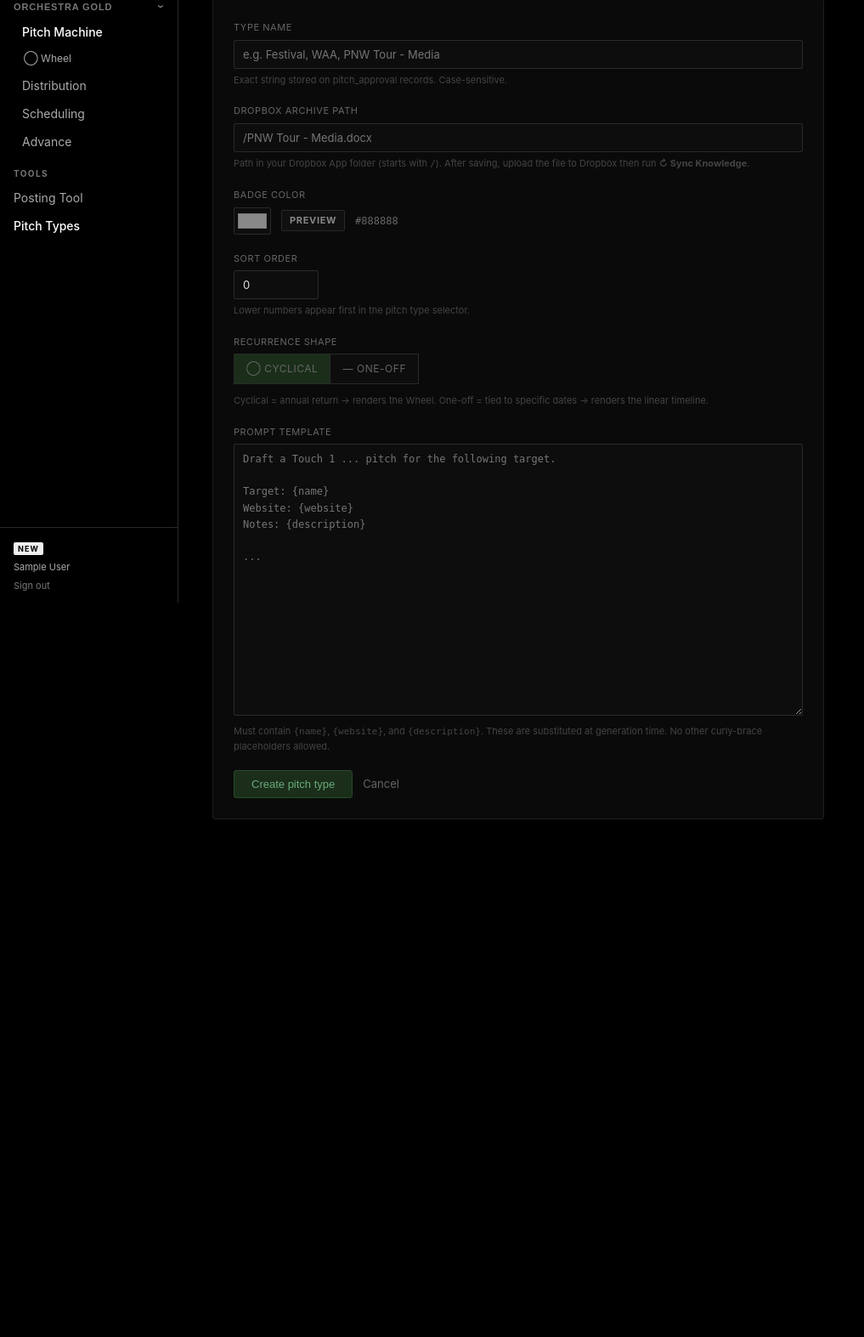
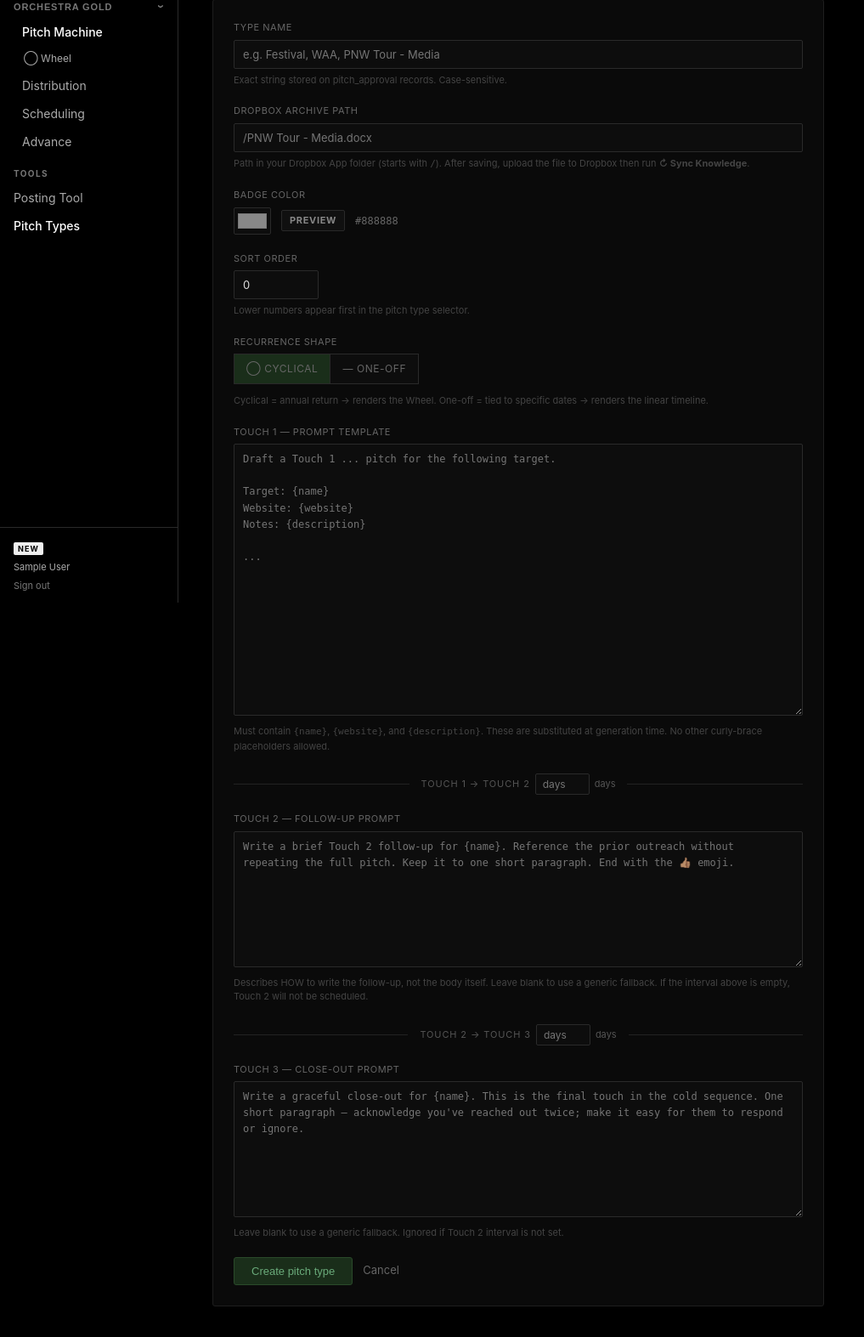
Before and after one commit to orchestragold/control-room, a Flask app: page /projects/orchestra-gold/pitch-machine/config/new in a window 1280 px wide. Shown: the part 91-1664 px from the top of the page at 85% size, without its empty margins (0-1017 px from the left). Before the commit the page ends 1055 px from the top, so only its background shows below. Run offline with Flask 3, Linux system fonts and the light colour scheme; a user stored in the database is signed in; tables that the repository leaves empty hold one stand-in row (values such as "Sample post").

Commit message:
fix: multi-touch UI, shared generation core, test coverage
Two requirements from the multi-touch slice that did not ship:

1. Pitch Type edit form now includes Touch 2/3 prompt fields and interval
   inputs (touch1_to_touch2_days, touch2_to_touch3_days) stacked below the
   Touch 1 template with the interval on the divider between steps.
   config_new and config_edit routes both read and persist all four fields.

2. Browser generation path (run_generate_next) was only creating Touch 1.
   Root cause: duplicate implementation vs the CLI path, which drifted when
   Touch 2/3 logic was added. Fixed by extracting _process_generate_draft_task
   into cli.py — both run_generate_next and generate_drafts now call it.
   generate_drafts collapsed from ~130 lines to ~30; run_generate_next from
   ~70 to ~20.

Also fixes CLAUDE_API_KEY → ANTHROPIC_API_KEY in _generate_followup_body
(wrong key name would have silently produced placeholder bodies on Touch 2/3).

Tests added (143 total, +5):
- T5: run_generate_next creates 3 PitchApproval rows when sequence configured
- T5b: generate-drafts CLI same assertion (both entry points, one impl)
- T6: no interval → only Touch 1 created
- T12: config_edit round-trips touch1_to_touch2_days through the form
- T12b: blank interval field saves as NULL, not 0

Schema note: production MySQL needs the ALTER TABLE from schema.sql before
this deploy (touch1_to_touch2_days, touch2_to_touch3_days, touch2_prompt,
touch3_prompt, is_cyclical on pitch_type_configs).

Co-Authored-By: Claude Sonnet 4.6 <noreply@anthropic.com>

```diff
--- a/app/pitch_machine/routes.py
+++ b/app/pitch_machine/routes.py
@@ -532,7 +532,8 @@ def generate():
 def run_generate_next():
     _require_access()
     from datetime import datetime, timedelta
-    from app.integrations.claude_drafts import DraftGenerationError, DraftGenerator
+    from app.integrations.claude_drafts import DraftGenerationError
+    from app.pitch_machine.cli import _process_generate_draft_task
 
     # Reset tasks stuck in 'processing' for > 5 min (gateway timeout recovery)
     stale_cutoff = datetime.utcnow() - timedelta(minutes=5)
@@ -563,59 +564,15 @@ def run_generate_next():
     task.started_at = datetime.utcnow()
     db.session.commit()
 
-    payload    = task.payload or {}
-    entry_type = payload.get('entry_type', 'hubspot')
-    pitch_type = payload.get('pitch_type', 'Festival')
-
-    if entry_type == 'hubspot':
-        name        = payload.get('name', '')
-        website     = payload.get('website') or None
-        description = payload.get('description') or None
-        hubspot_id  = payload.get('hubspot_id', '')
-        send_date   = _parse_form_date(payload.get('send_date') or '')
-    else:
-        name        = payload.get('item_name', '')
-        website     = None
-        description = payload.get('notes') or None
-        hubspot_id  = payload.get('hubspot_id', '')
-        send_date   = _parse_form_date(payload.get('send_date') or '')
-
-    try:
-        draft = DraftGenerator(pitch_type=pitch_type).generate(
-            name=name, website=website, description=description,
-        )
+    try:
+        result = _process_generate_draft_task(task)
     except DraftGenerationError as e:
-        task.status        = 'failed'
-        task.error_message = str(e)
-        task.completed_at  = datetime.utcnow()
-        db.session.commit()
         remaining = _pending_gen_count()
+        name = (task.payload or {}).get('name') or (task.payload or {}).get('item_name', '')
         return jsonify({'done': remaining == 0, 'remaining': remaining, 'error': f'{name}: {e}'})
 
-    if entry_type == 'hubspot':
-        to_email = _extract_email(draft.research_notes)
-    else:
-        to_email = payload.get('email_address', '')
-
-    db.session.add(PitchApproval(
-        hubspot_contact_id = hubspot_id,
-        company_name       = name,
-        pitch_type         = pitch_type,
-        touch_number       = 1,
-        draft_subject      = draft.subject,
-        draft_body         = sanitize_body_html(draft.body),
-        research_notes     = draft.research_notes,
-        to_email           = to_email,
-        cc_email           = _DEFAULT_CC,
-        send_date          = send_date,
-        status             = 'pending',
-    ))
-    task.status       = 'completed'
-    task.completed_at = datetime.utcnow()
-    db.session.commit()
-
     remaining = _pending_gen_count()
-    return jsonify({'done': remaining == 0, 'remaining': remaining, 'name': name})
+    return jsonify({'done': remaining == 0, 'remaining': remaining, 'name': result['name']})
 
 
 # ── Touch 1 review / approve ──────────────────────────────────────────────────────
@@ -1158,12 +1115,16 @@ def config_new():
     from app.models.pitch_config import PitchTypeConfig
 
     if request.method == 'POST':
-        name                 = request.form.get('name', '').strip()
-        archive_dropbox_path = request.form.get('archive_dropbox_path', '').strip()
-        prompt_template      = request.form.get('prompt_template', '').strip()
-        badge_color          = request.form.get('badge_color', '#888888').strip()
-        sort_order           = int(request.form.get('sort_order', 0) or 0)
-        is_cyclical          = request.form.get('is_cyclical') == '1'
+        name                  = request.form.get('name', '').strip()
+        archive_dropbox_path  = request.form.get('archive_dropbox_path', '').strip()
+        prompt_template       = request.form.get('prompt_template', '').strip()
+        badge_color           = request.form.get('badge_color', '#888888').strip()
+        sort_order            = int(request.form.get('sort_order', 0) or 0)
+        is_cyclical           = request.form.get('is_cyclical') == '1'
+        touch1_to_touch2_days = _parse_interval(request.form.get('touch1_to_touch2_days', ''))
+        touch2_to_touch3_days = _parse_interval(request.form.get('touch2_to_touch3_days', ''))
+        touch2_prompt         = request.form.get('touch2_prompt', '').strip() or None
+        touch3_prompt         = request.form.get('touch3_prompt', '').strip() or None
 
         error = _validate_pitch_type_form(name, archive_dropbox_path, prompt_template, badge_color)
         if error:
@@ -1184,6 +1145,10 @@ def config_new():
             sort_order=sort_order,
             is_cyclical=is_cyclical,
             active=True,
+            touch1_to_touch2_days=touch1_to_touch2_days,
+            touch2_to_touch3_days=touch2_to_touch3_days,
+            touch2_prompt=touch2_prompt,
+            touch3_prompt=touch3_prompt,
         ))
         db.session.commit()
         flash(f'Pitch type {name!r} created.', 'success')
@@ -1201,12 +1166,16 @@ def config_edit(tid: int):
     pt = PitchTypeConfig.query.get_or_404(tid)
 
     if request.method == 'POST':
-        name                 = request.form.get('name', '').strip()
-        archive_dropbox_path = request.form.get('archive_dropbox_path', '').strip()
-        prompt_template      = request.form.get('prompt_template', '').strip()
-        badge_color          = request.form.get('badge_color', '#888888').strip()
-        sort_order           = int(request.form.get('sort_order', 0) or 0)
-        is_cyclical          = request.form.get('is_cyclical') == '1'
+        name                  = request.form.get('name', '').strip()
+        archive_dropbox_path  = request.form.get('archive_dropbox_path', '').strip()
+        prompt_template       = request.form.get('prompt_template', '').strip()
+        badge_color           = request.form.get('badge_color', '#888888').strip()
+        sort_order            = int(request.form.get('sort_order', 0) or 0)
+        is_cyclical           = request.form.get('is_cyclical') == '1'
+        touch1_to_touch2_days = _parse_interval(request.form.get('touch1_to_touch2_days', ''))
+        touch2_to_touch3_days = _parse_interval(request.form.get('touch2_to_touch3_days', ''))
+        touch2_prompt         = request.form.get('touch2_prompt', '').strip() or None
+        touch3_prompt         = request.form.get('touch3_prompt', '').strip() or None
 
         error = _validate_pitch_type_form(name, archive_dropbox_path, prompt_template, badge_color)
         if error:
@@ -1223,24 +1192,32 @@ def config_edit(tid: int):
             return render_template('pitch_machine/config_form.html',
                                    mode='edit', pt=pt, form=request.form)
 
-        pt.name                 = name
-        pt.archive_dropbox_path = archive_dropbox_path
-        pt.prompt_template      = prompt_template
-        pt.badge_color          = badge_color
-        pt.sort_order           = sort_order
-        pt.is_cyclical          = is_cyclical
+        pt.name                  = name
+        pt.archive_dropbox_path  = archive_dropbox_path
+        pt.prompt_template       = prompt_template
+        pt.badge_color           = badge_color
+        pt.sort_order            = sort_order
+        pt.is_cyclical           = is_cyclical
+        pt.touch1_to_touch2_days = touch1_to_touch2_days
+        pt.touch2_to_touch3_days = touch2_to_touch3_days
+        pt.touch2_prompt         = touch2_prompt
+        pt.touch3_prompt         = touch3_prompt
         db.session.commit()
         flash(f'Pitch type {name!r} updated.', 'success')
         return redirect(url_for('pitch_machine.config_list'))
 
     return render_template('pitch_machine/config_form.html',
                            mode='edit', pt=pt, form={
-                               'name':                 pt.name,
-                               'archive_dropbox_path': pt.archive_dropbox_path,
-                               'prompt_template':      pt.prompt_template,
-                               'badge_color':          pt.badge_color,
-                               'sort_order':           pt.sort_order,
-                               'is_cyclical':          '1' if pt.is_cyclical else '0',
+                               'name':                  pt.name,
+                               'archive_dropbox_path':  pt.archive_dropbox_path,
+                               'prompt_template':       pt.prompt_template,
+                               'badge_color':           pt.badge_color,
+                               'sort_order':            pt.sort_order,
+                               'is_cyclical':           '1' if pt.is_cyclical else '0',
+                               'touch1_to_touch2_days': pt.touch1_to_touch2_days or '',
+                               'touch2_to_touch3_days': pt.touch2_to_touch3_days or '',
+                               'touch2_prompt':         pt.touch2_prompt or '',
+                               'touch3_prompt':         pt.touch3_prompt or '',
                            })
 
 
@@ -1275,6 +1252,15 @@ def _validate_pitch_type_form(name, archive_dropbox_path, prompt_template, badge
 
 
 # ── Helpers ──────────────────────────────────────────────────────────────────────
+
+def _parse_interval(value: str) -> Optional[int]:
+    """Parse a form integer field; returns None if blank or non-positive."""
+    try:
+        v = int(value)
+        return v if v > 0 else None
+    except (ValueError, TypeError):
+        return None
+
 
 def _get_type_colors() -> dict:
     """Return {name: badge_color} for all pitch types. Empty dict if DB unavailable."""
--- a/app/templates/pitch_machine/config_form.html
+++ b/app/templates/pitch_machine/config_form.html
@@ -44,6 +44,30 @@
     width: 44px; height: 32px; padding: 2px; border: 1px solid #2a2a2a;
     border-radius: 2px; background: #0d0d0d; cursor: pointer;
   }
+
+  .touch-divider {
+    display: flex; align-items: center; gap: 14px; margin: 24px 0 20px;
+  }
+  .touch-divider-line { flex: 1; height: 1px; background: #222; }
+  .touch-divider-label {
+    font-size: 11px; color: #555; letter-spacing: 0.08em; text-transform: uppercase;
+    white-space: nowrap;
+  }
+  .touch-divider-interval {
+    display: flex; align-items: center; gap: 6px;
+  }
+  .touch-divider-interval input[type="number"] {
+    width: 64px; padding: 4px 8px; background: #0d0d0d;
+    border: 1px solid #2a2a2a; border-radius: 2px; color: #ddd;
+    font-size: 12px; font-family: inherit;
+  }
+  .touch-divider-interval input:focus { outline: 1px solid #3a5a3a; border-color: #3a5a3a; }
+  .touch-divider-interval span { font-size: 11px; color: #555; }
+  .touch-section-label {
+    font-size: 11px; color: #555; letter-spacing: 0.05em; text-transform: uppercase;
+    margin-bottom: 6px;
+  }
+  .field textarea.touch-prompt { min-height: 160px; }
   .color-preview {
     font-size: 11px; font-weight: 700; letter-spacing: 0.06em;
     text-transform: uppercase; padding: 3px 9px; border-radius: 2px;
@@ -157,12 +181,59 @@
     </div>
 
     <div class="field">
-      <label for="prompt_template">Prompt template</label>
+      <label for="prompt_template">Touch 1 — prompt template</label>
       <textarea id="prompt_template" name="prompt_template"
                 placeholder="Draft a Touch 1 ... pitch for the following target.&#10;&#10;Target: {name}&#10;Website: {website}&#10;Notes: {description}&#10;&#10;...">{{ form.get('prompt_template', '') }}</textarea>
       <div class="field-hint">
         Must contain <code>{name}</code>, <code>{website}</code>, and <code>{description}</code>.
         These are substituted at generation time. No other curly-brace placeholders allowed.
+      </div>
+    </div>
+
+    {# ── Touch 2 ──────────────────────────────────────────────────────────── #}
+    <div class="touch-divider">
+      <div class="touch-divider-line"></div>
+      <div class="touch-divider-interval">
+        <div class="touch-divider-label">Touch 1 → Touch 2</div>
+        <input type="number" name="touch1_to_touch2_days" id="touch1_to_touch2_days"
+               min="1" max="365"
+               value="{{ form.get('touch1_to_touch2_days', '') }}"
+               placeholder="days">
+        <span>days</span>
+      </div>
+      <div class="touch-divider-line"></div>
+    </div>
+
+    <div class="field">
+      <label for="touch2_prompt">Touch 2 — follow-up prompt</label>
+      <textarea id="touch2_prompt" name="touch2_prompt" class="touch-prompt"
+                placeholder="Write a brief Touch 2 follow-up for {name}. Reference the prior outreach without repeating the full pitch. Keep it to one short paragraph. End with the 👍🏽 emoji.">{{ form.get('touch2_prompt', '') }}</textarea>
+      <div class="field-hint">
+        Describes HOW to write the follow-up, not the body itself. Leave blank to use a generic fallback.
+        If the interval above is empty, Touch 2 will not be scheduled.
+      </div>
+    </div>
+
+    {# ── Touch 3 ──────────────────────────────────────────────────────────── #}
+    <div class="touch-divider">
+      <div class="touch-divider-line"></div>
+      <div class="touch-divider-interval">
+        <div class="touch-divider-label">Touch 2 → Touch 3</div>
+        <input type="number" name="touch2_to_touch3_days" id="touch2_to_touch3_days"
+               min="1" max="365"
+               value="{{ form.get('touch2_to_touch3_days', '') }}"
+               placeholder="days">
+        <span>days</span>
+      </div>
+      <div class="touch-divider-line"></div>
+    </div>
+
+    <div class="field">
+      <label for="touch3_prompt">Touch 3 — close-out prompt</label>
+      <textarea id="touch3_prompt" name="touch3_prompt" class="touch-prompt"
+                placeholder="Write a graceful close-out for {name}. This is the final touch in the cold sequence. One short paragraph — acknowledge you've reached out twice; make it easy for them to respond or ignore.">{{ form.get('touch3_prompt', '') }}</textarea>
+      <div class="field-hint">
+        Leave blank to use a generic fallback. Ignored if Touch 2 interval is not set.
       </div>
     </div>
 
```
Also changed, not shown: app/pitch_machine/cli.py (+151 -140 lines), tests/test_multitouch.py (+243 -1 lines).
